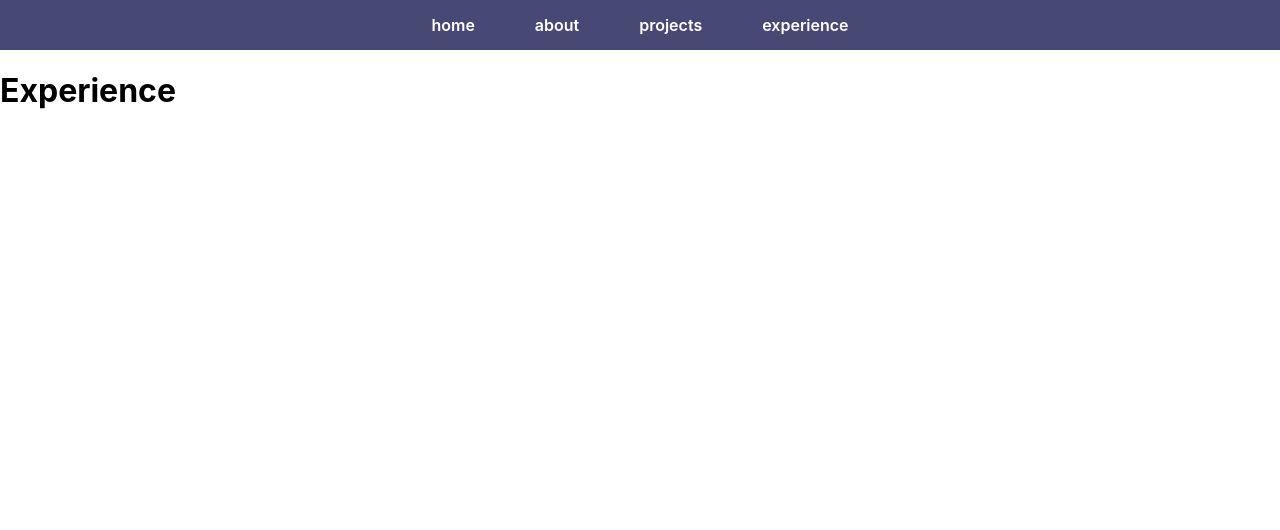
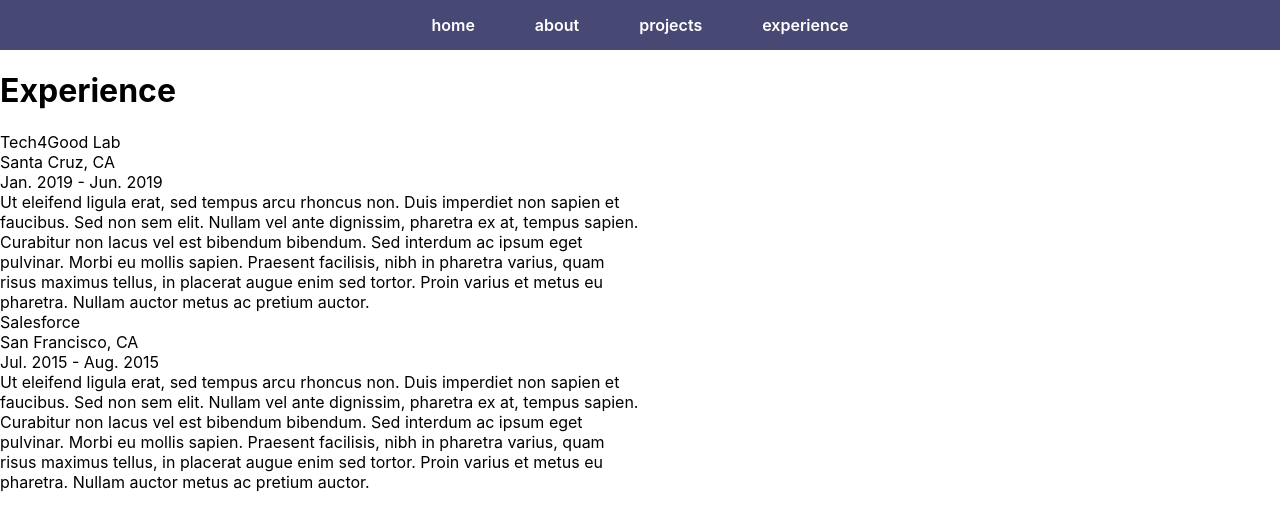
Before and after one commit to ivyla/portfoliov1, a React (Create React App) app: page /experience in a window 1280 px wide. Shown: the top 530 px of the page. Built offline with nearby package versions, Linux system fonts and the light colour scheme; a web font is replaced by a local one.

Commit message:
added experiences and centered it; going to continue styling

```diff
--- a/src/components/Experience.js
+++ b/src/components/Experience.js
@@ -1,11 +1,23 @@
 import React from "react"
 import "../stylesheets/Theme.css"
+import "../stylesheets/Experience.css"
+
+import ExperiencesData from "../data/ExperiencesData"
+import IndivExperience from "./IndivExperience"
+
 
 
 function Experience() {
+    const experiences = ExperiencesData.map((item) => <IndivExperience key={item.key} item={item} />)
     return (
-        <div>
-            <h1> Experience </h1>
+        <div className="wrapper-experiences">
+            <div>
+                <h1> Experience </h1>
+            </div>
+
+            <div>
+                {experiences}
+            </div>
         </div>
     )
 }
--- /dev/null
+++ b/src/components/IndivExperience.js
@@ -0,0 +1,38 @@
+import React from "react"
+import "../stylesheets/Theme.css"
+
+// const experienceContainer = {
+//     display: 'flex',
+//     flexDirection: 'column',
+//     width: '50%',
+//     justifyContent: 'center'
+
+// }
+function IndivExperience(props) {
+    return (
+        // <div style={experienceContainer}>
+        <div>
+            <div>
+                {/* <div className="default-header"> */}
+                {props.item.workplace}
+            </div >
+
+            <div>
+                <div>
+                    {props.item.location}
+                </div>
+
+                <div>
+                    {props.item.date}
+                </div>
+            </div>
+
+            <div>
+                {props.item.description}
+            </div>
+
+        </div>
+    )
+}
+
+export default IndivExperience
--- a/src/components/Project.js
+++ b/src/components/Project.js
@@ -34,7 +34,8 @@
 
 const individualProject = {
     display: 'flex',
-    flexDirection: 'column'
+    flexDirection: 'column',
+    marginBottom: '2.5vw'
 }
 
 function Project(props) {
--- /dev/null
+++ b/src/data/ExperiencesData.js
@@ -0,0 +1,20 @@
+const ExperiencesData = [
+    {
+        key: 1,
+        workplace: "Tech4Good Lab",
+        location: "Santa Cruz, CA",
+        description: "Ut eleifend ligula erat, sed tempus arcu rhoncus non. Duis imperdiet non sapien et faucibus. Sed non sem elit. Nullam vel ante dignissim, pharetra ex at, tempus sapien. Curabitur non lacus vel est bibendum bibendum. Sed interdum ac ipsum eget pulvinar. Morbi eu mollis sapien. Praesent facilisis, nibh in pharetra varius, quam risus maximus tellus, in placerat augue enim sed tortor. Proin varius et metus eu pharetra. Nullam auctor metus ac pretium auctor.",
+        date: "Jan. 2019 - Jun. 2019"
+    },
+
+    {
+        key: 2,
+        workplace: "Salesforce",
+        location: "San Francisco, CA",
+        description: "Ut eleifend ligula erat, sed tempus arcu rhoncus non. Duis imperdiet non sapien et faucibus. Sed non sem elit. Nullam vel ante dignissim, pharetra ex at, tempus sapien. Curabitur non lacus vel est bibendum bibendum. Sed interdum ac ipsum eget pulvinar. Morbi eu mollis sapien. Praesent facilisis, nibh in pharetra varius, quam risus maximus tellus, in placerat augue enim sed tortor. Proin varius et metus eu pharetra. Nullam auctor metus ac pretium auctor.",
+        date: "Jul. 2015 - Aug. 2015"
+    },
+
+]
+
+export default ExperiencesData
--- a/src/data/ProjectsData.js
+++ b/src/data/ProjectsData.js
@@ -15,7 +15,7 @@
         startDate: "4/4/21",
         endDate: "5/5/21",
         link: "http://netflix.com",
-        technologies: "Flutter, Dart, React",
+        technologies: "Flutter, Firebase, Dart, React, Google Maps API",
         desc: "Lorem ipsum dolor sit amet, consectetur adipiscing elit, sed do eiusmod tempor incididunt ut labore et dolore magna aliqua.Ut enim ad minim  veniam, quis nostrud exercitation ullamco laboris nisiut aliquip ex ea commodo consequat.Duis aute irure "
     },
 
--- /dev/null
+++ b/src/stylesheets/Experience.css
@@ -0,0 +1,6 @@
+.wrapper-experiences {
+    display: flex;
+    flex-direction: column;
+    justify-content: center;
+    width: 50%;
+}
```
Also changed, not shown: src/stylesheets/Theme.css (+1 -6 lines).
